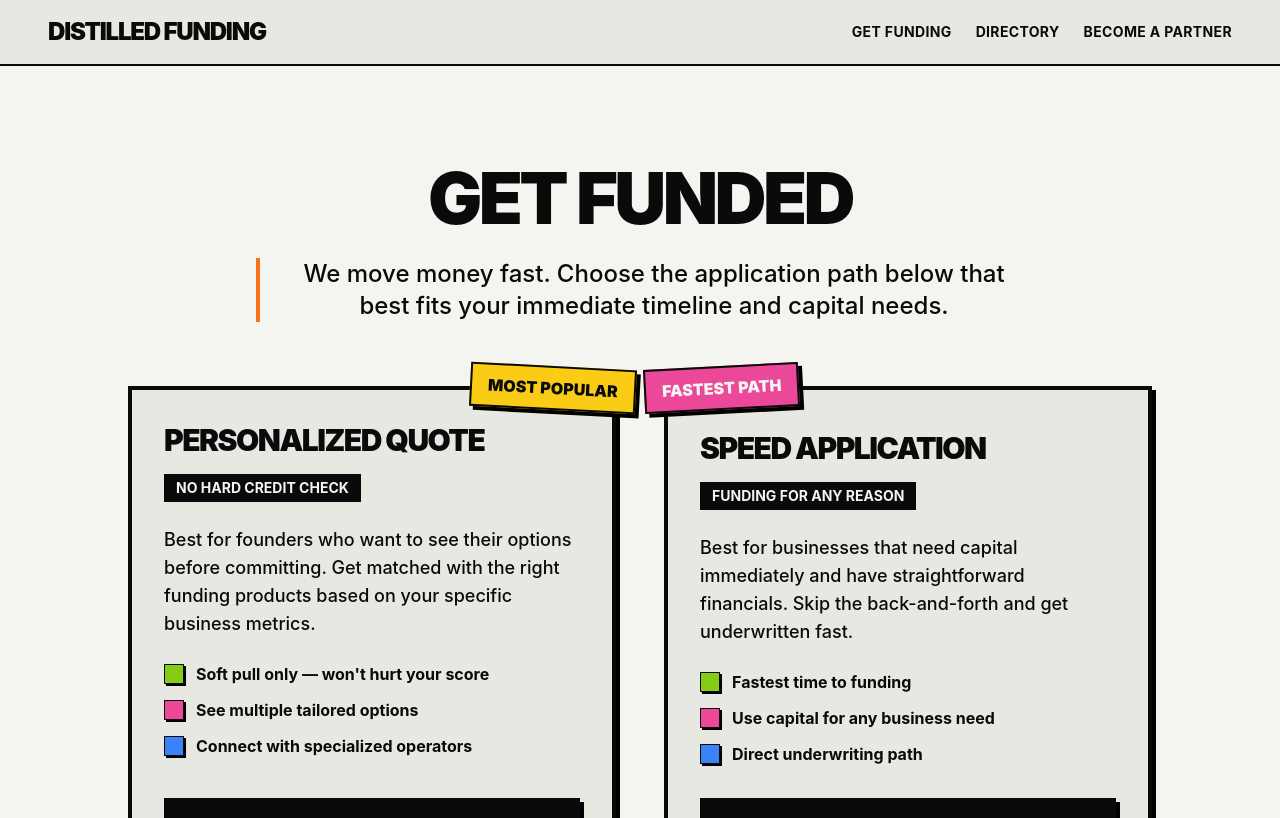
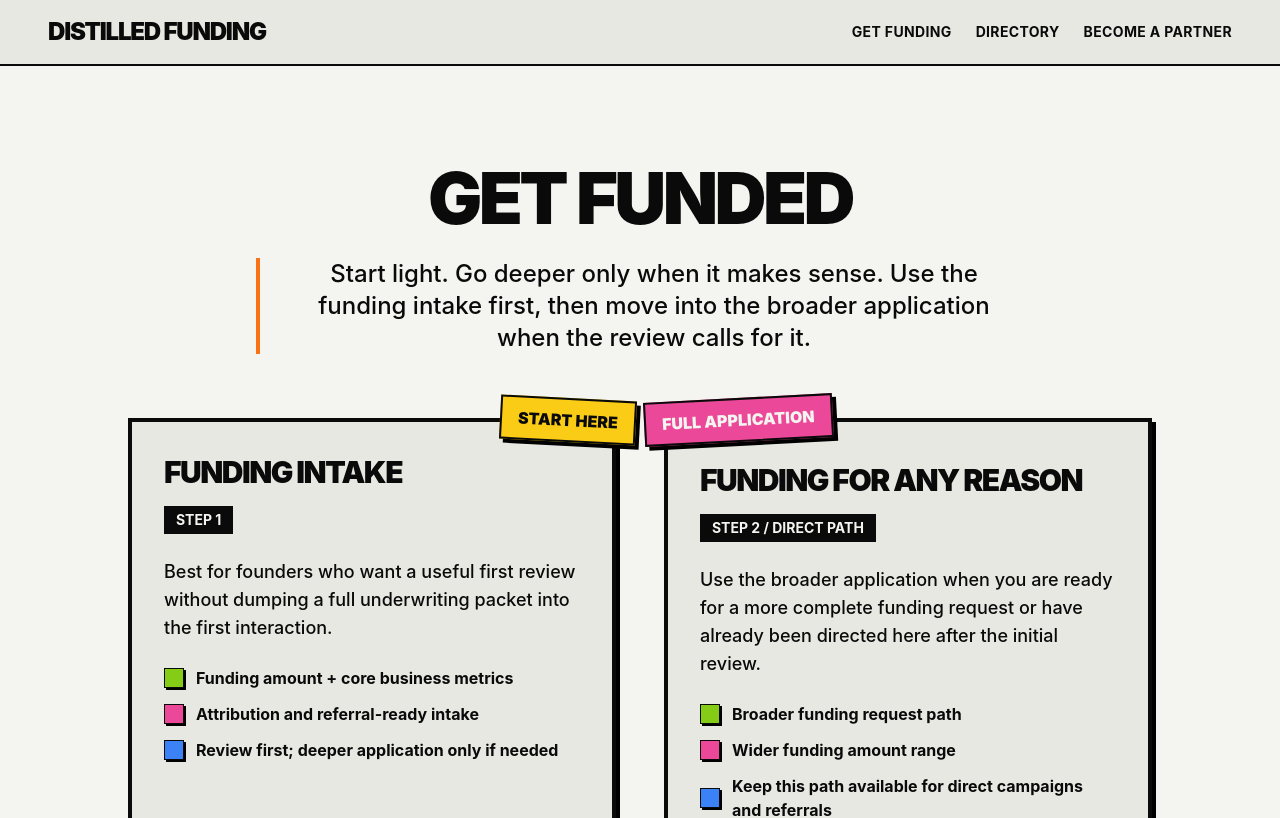
Before and after one commit to JFeimster/moonshine-capital-portal, a Next.js app: page /apply in a window 1280 px wide. Shown: the top 818 px of the page. Built offline with nearby package versions, Linux system fonts and the light colour scheme.

Commit message:
feat: clarify two-step public funding flow

```diff
--- a/app/apply/page.tsx
+++ b/app/apply/page.tsx
@@ -2,7 +2,7 @@
 
 export const metadata = {
   title: 'Apply for Funding | Distilled Funding',
-  description: 'Choose the best application path for your business funding needs. Get a personalized quote or apply fast for any reason.',
+  description: 'Start with a short funding intake, then complete the broader application when a full underwriting path is appropriate.',
 };
 
 export default function ApplyHubPage() {
@@ -14,41 +14,40 @@
             Get Funded
           </h1>
           <p className="text-xl md:text-2xl font-medium max-w-3xl mx-auto border-l-4 border-neo-orange pl-6">
-            We move money fast. Choose the application path below that best fits your immediate timeline and capital needs.
+            Start light. Go deeper only when it makes sense. Use the funding intake first, then move into the broader application when the review calls for it.
           </p>
         </div>
 
         <div className="grid grid-cols-1 md:grid-cols-2 gap-12">
-          {/* Path 1: Personalized Quote */}
           <div className="bg-neo-cream border-4 border-neo-black p-8 shadow-brutal flex flex-col relative h-full">
             <div className="absolute -top-6 -right-6 bg-neo-yellow border-2 border-neo-black px-4 py-2 font-black uppercase shadow-[4px_4px_0px_0px_rgba(0,0,0,1)] transform rotate-3">
-              Most Popular
+              Start Here
             </div>
 
             <div className="flex-grow">
               <h2 className="text-3xl font-black uppercase tracking-tighter mb-4">
-                Personalized Quote
+                Funding Intake
               </h2>
               <div className="bg-neo-black text-neo-white inline-block px-3 py-1 text-sm font-bold uppercase mb-6">
-                No Hard Credit Check
+                Step 1
               </div>
 
               <p className="font-medium text-lg mb-6">
-                Best for founders who want to see their options before committing. Get matched with the right funding products based on your specific business metrics.
+                Best for founders who want a useful first review without dumping a full underwriting packet into the first interaction.
               </p>
 
               <ul className="space-y-3 font-bold mb-8">
                 <li className="flex items-center gap-3">
                   <span className="w-5 h-5 bg-neo-green border border-neo-black shadow-[2px_2px_0px_0px_rgba(0,0,0,1)] inline-block flex-shrink-0"></span>
-                  Soft pull only — won&apos;t hurt your score
+                  Funding amount + core business metrics
                 </li>
                 <li className="flex items-center gap-3">
                   <span className="w-5 h-5 bg-neo-pink border border-neo-black shadow-[2px_2px_0px_0px_rgba(0,0,0,1)] inline-block flex-shrink-0"></span>
-                  See multiple tailored options
+                  Attribution and referral-ready intake
                 </li>
                 <li className="flex items-center gap-3">
                   <span className="w-5 h-5 bg-neo-blue border border-neo-black shadow-[2px_2px_0px_0px_rgba(0,0,0,1)] inline-block flex-shrink-0"></span>
-                  Connect with specialized operators
+                  Review first; deeper application only if needed
                 </li>
               </ul>
             </div>
@@ -57,40 +56,39 @@
               href="/apply/quote"
               className="mt-auto block w-full bg-neo-black text-neo-white text-center py-4 text-xl font-black uppercase tracking-wider border-2 border-transparent hover:bg-neo-yellow hover:text-neo-black hover:border-neo-black transition-colors shadow-brutal"
             >
-              Get My Quote
+              Start Funding Review
             </Link>
           </div>
 
-          {/* Path 2: Funding for ANY Reason */}
           <div className="bg-neo-cream border-4 border-neo-black p-8 shadow-brutal flex flex-col relative h-full">
             <div className="absolute -top-6 -left-6 bg-neo-pink border-2 border-neo-black px-4 py-2 font-black uppercase shadow-[4px_4px_0px_0px_rgba(0,0,0,1)] transform -rotate-3 text-neo-white">
-              Fastest Path
+              Full Application
             </div>
 
             <div className="flex-grow">
               <h2 className="text-3xl font-black uppercase tracking-tighter mb-4 mt-2">
-                Speed Application
+                Funding for Any Reason
               </h2>
               <div className="bg-neo-black text-neo-white inline-block px-3 py-1 text-sm font-bold uppercase mb-6">
-                Funding For Any Reason
+                Step 2 / Direct Path
               </div>
 
               <p className="font-medium text-lg mb-6">
-                Best for businesses that need capital immediately and have straightforward financials. Skip the back-and-forth and get underwritten fast.
+                Use the broader application when you are ready for a more complete funding request or have already been directed here after the initial review.
               </p>
 
               <ul className="space-y-3 font-bold mb-8">
                 <li className="flex items-center gap-3">
                   <span className="w-5 h-5 bg-neo-green border border-neo-black shadow-[2px_2px_0px_0px_rgba(0,0,0,1)] inline-block flex-shrink-0"></span>
-                  Fastest time to funding
+                  Broader funding request path
                 </li>
                 <li className="flex items-center gap-3">
                   <span className="w-5 h-5 bg-neo-pink border border-neo-black shadow-[2px_2px_0px_0px_rgba(0,0,0,1)] inline-block flex-shrink-0"></span>
-                  Use capital for any business need
+                  Wider funding amount range
                 </li>
                 <li className="flex items-center gap-3">
                   <span className="w-5 h-5 bg-neo-blue border border-neo-black shadow-[2px_2px_0px_0px_rgba(0,0,0,1)] inline-block flex-shrink-0"></span>
-                  Direct underwriting path
+                  Keep this path available for direct campaigns and referrals
                 </li>
               </ul>
             </div>
@@ -99,7 +97,7 @@
               href="/apply/fast"
               className="mt-auto block w-full bg-neo-black text-neo-white text-center py-4 text-xl font-black uppercase tracking-wider border-2 border-transparent hover:bg-neo-pink hover:text-neo-white hover:border-neo-black transition-colors shadow-brutal"
             >
-              Apply Fast
+              Complete Full Application
             </Link>
           </div>
         </div>
```
Lines whose indentation alone changed are shown as unchanged.
